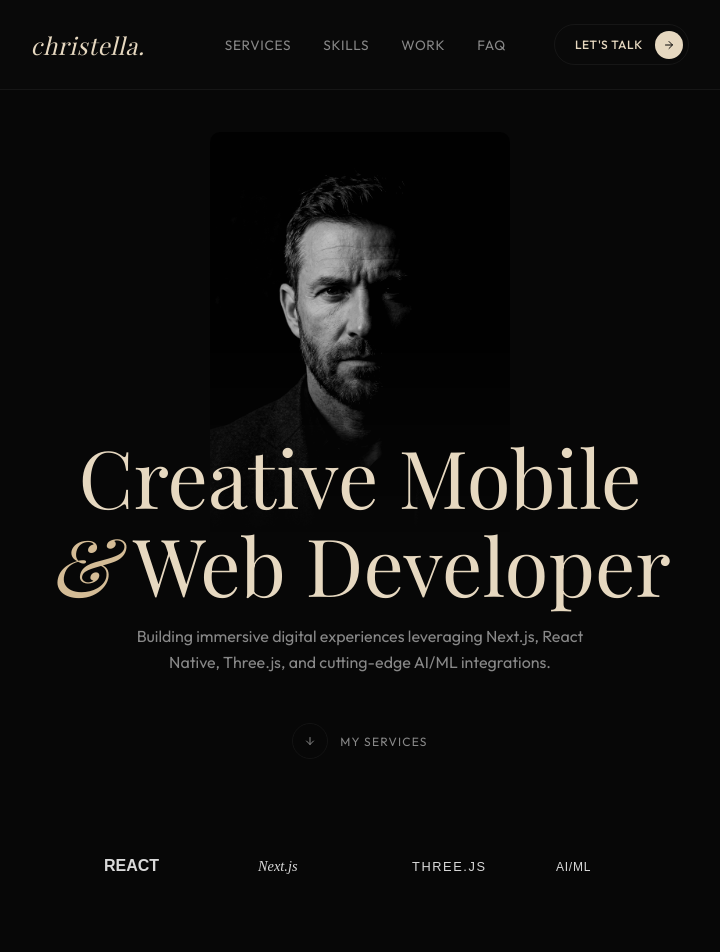
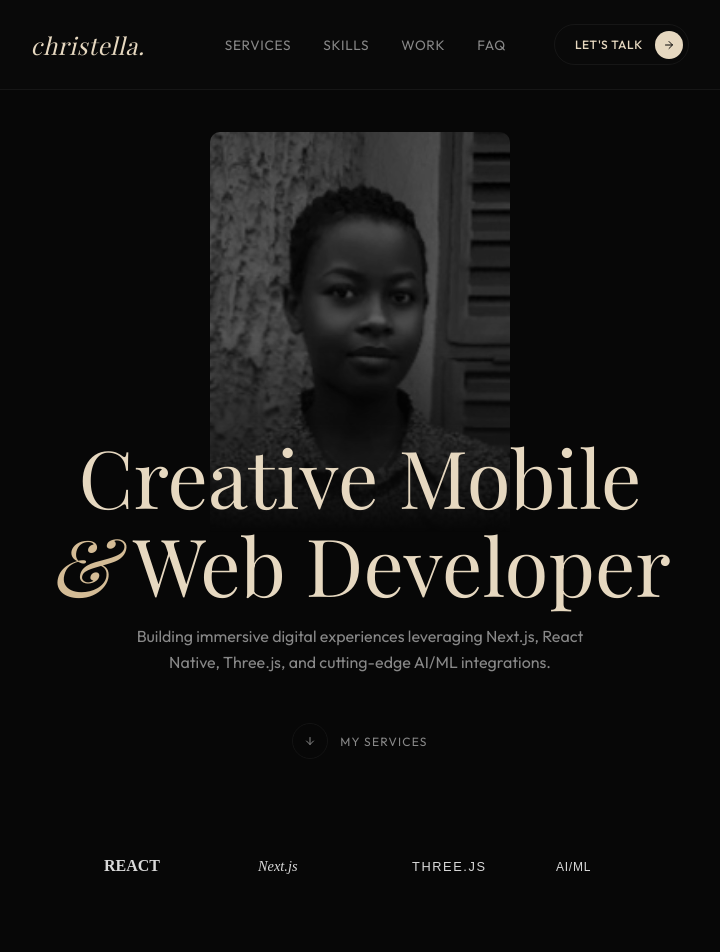
Before and after one commit to Chiki-tella/exquisite_vibes_only, a Next.js app: page / in a window 1280 px wide. Shown: the top 952 px of the page, without its empty margins (280-1000 px from the left). Built offline with nearby package versions, Linux system fonts and the light colour scheme; a web font is replaced by a local one.

Commit message:
Added the profile picture

```diff
--- a/src/components/Footer/Footer.module.css
+++ b/src/components/Footer/Footer.module.css
@@ -101,6 +101,7 @@
   font-weight: 800;
   background: linear-gradient(180deg, rgba(30, 30, 30, 1) 0%, #000000 100%);
   -webkit-background-clip: text;
+  background-clip: text;
   -webkit-text-fill-color: transparent;
   text-transform: uppercase;
   margin: 0;
--- a/src/components/Hero/Hero.module.css
+++ b/src/components/Hero/Hero.module.css
@@ -20,9 +20,16 @@
 
 .heroImage {
   object-fit: cover;
-  filter: grayscale(100%) contrast(1.2);
+  filter: grayscale(100%) brightness(0.6) contrast(1.2);
   opacity: 0.8;
   border-radius: 10px 10px 0 0;
+  transition: all 0.5s ease;
+  cursor: pointer;
+}
+
+.heroImage:hover {
+  filter: grayscale(0%) brightness(1) contrast(1);
+  opacity: 1;
 }
 
 .heroContent {
--- a/src/components/Hero/Hero.tsx
+++ b/src/components/Hero/Hero.tsx
@@ -6,9 +6,10 @@
     <section className={styles.hero}>
       <div className={`${styles.heroImageWrapper} animate-fade-in`}>
         <Image
-          src="/hero.png"
+          src="/chiki.png"
           alt="Portrait of Web Designer"
           fill
+          sizes="(max-width: 768px) 100vw, 300px"
           className={styles.heroImage}
           priority
         />
@@ -35,7 +36,7 @@
 
       <div className={`${styles.logos} animate-fade-in delay-2`}>
         <svg width="80" height="24" viewBox="0 0 100 30" fill="currentColor">
-          <text x="0" y="20" fontFamily="sans-serif" fontSize="20" fontWeight="bold">REACT</text>
+          <text x="0" y="20" fontFamily="satoshi" fontSize="20" fontWeight="bold">REACT</text>
         </svg>
         <svg width="100" height="24" viewBox="0 0 100 30" fill="currentColor">
           <text x="0" y="20" fontFamily="serif" fontSize="18" fontStyle="italic">Next.js</text>
--- a/src/components/Work/Work.tsx
+++ b/src/components/Work/Work.tsx
@@ -18,7 +18,7 @@
 
       <div className={styles.workGrid}>
         <div className={styles.workItem}>
-          <Image src="/work1.png" alt="E-Commerce AI Platform" fill className={styles.workItemImage} />
+          <Image src="/work1.png" alt="E-Commerce AI Platform" fill sizes="(max-width: 768px) 100vw, 50vw" className={styles.workItemImage} />
           <div className={styles.workItemOverlay}>
             <div>
               <div className={styles.workCategory}>WEB APP & AI</div>
@@ -28,7 +28,7 @@
         </div>
 
         <div className={styles.workItem}>
-          <Image src="/work2.png" alt="Fitness Tracking App" fill className={styles.workItemImage} />
+          <Image src="/work2.png" alt="Fitness Tracking App" fill sizes="(max-width: 768px) 100vw, 50vw" className={styles.workItemImage} />
           <div className={styles.workItemOverlay}>
             <div>
               <div className={styles.workCategory}>REACT NATIVE</div>
@@ -38,7 +38,7 @@
         </div>
 
         <div className={styles.workItem}>
-          <Image src="/work3.png" alt="3D Product Configurator" fill className={styles.workItemImage} />
+          <Image src="/work3.png" alt="3D Product Configurator" fill sizes="(max-width: 768px) 100vw, 50vw" className={styles.workItemImage} />
           <div className={styles.workItemOverlay}>
             <div>
               <div className={styles.workCategory}>THREE.JS</div>
@@ -48,7 +48,7 @@
         </div>
 
         <div className={styles.workItem}>
-          <Image src="/work1.png" alt="Fintech Dashboard" fill className={styles.workItemImage} />
+          <Image src="/work1.png" alt="Fintech Dashboard" fill sizes="(max-width: 768px) 100vw, 50vw" className={styles.workItemImage} />
           <div className={styles.workItemOverlay}>
             <div>
               <div className={styles.workCategory}>UI/UX & NEXT.JS</div>
```
Also changed, not shown: public/chiki.png (added).
